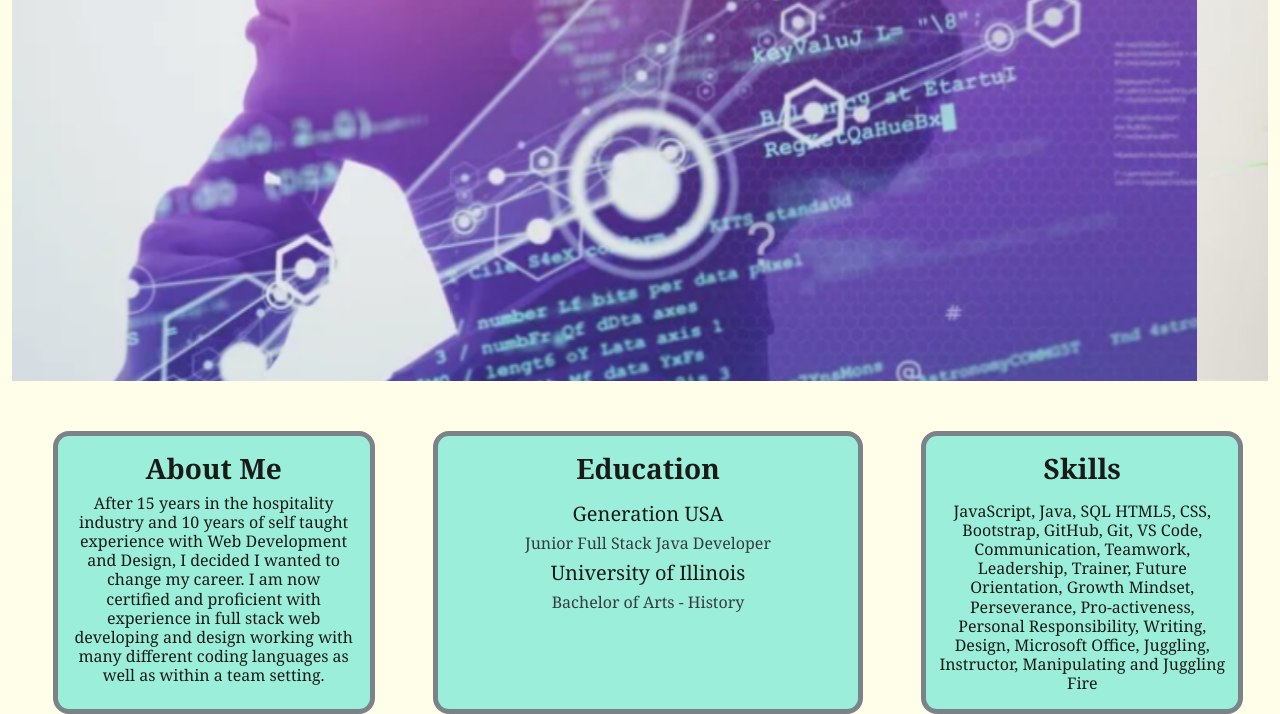
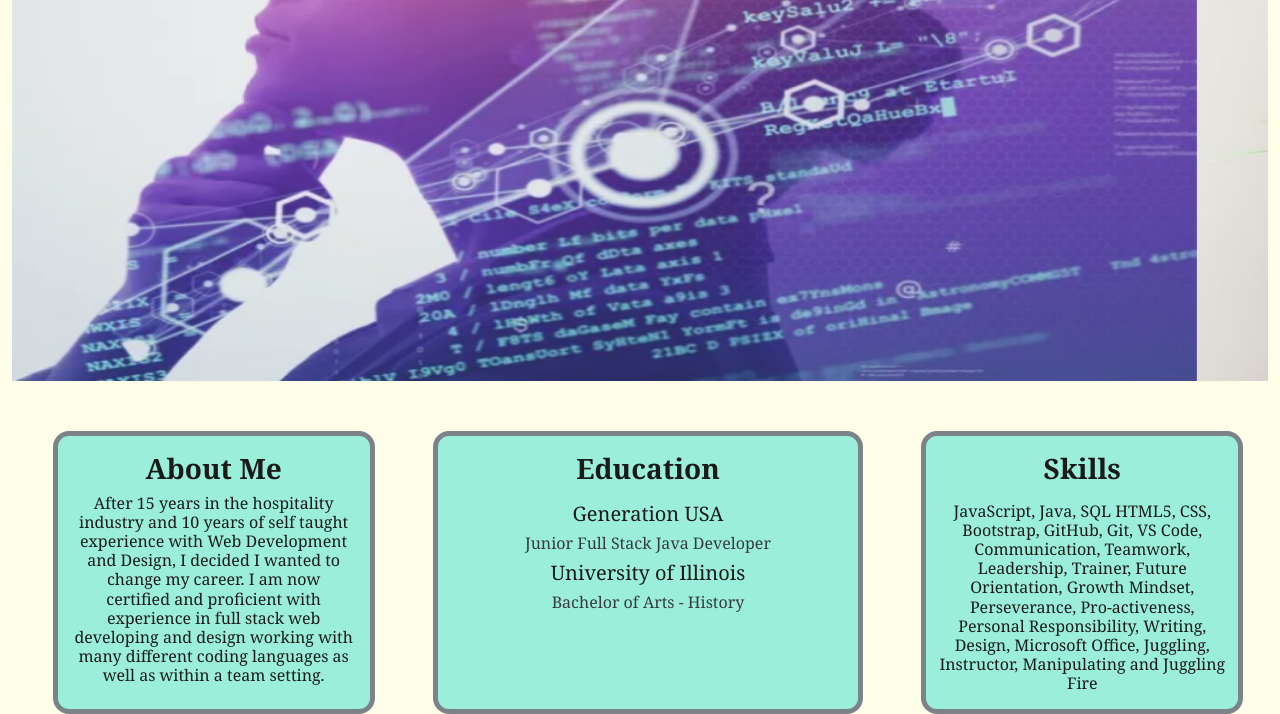
Before and after one commit to HarrisWeinblatt/HSW---Portfolio, a website: page index.html in a window 1280 px wide. Shown: the part 386-1100 px from the top of the page. Drawn offline with nearby package versions, Linux system fonts and the light colour scheme.

Commit message:
Update style.css

```diff
--- a/css/style.css
+++ b/css/style.css
@@ -64,9 +64,8 @@ footer  {
 
 .container-fluid .carousel-item img {
     display: block;
-    width: 100%;
-    height: 600px !important;
-    object-fit: cover;
+    max-width:100%;
+    max-height: 600px;
  }
 
 .container-fluid .row img {
```
